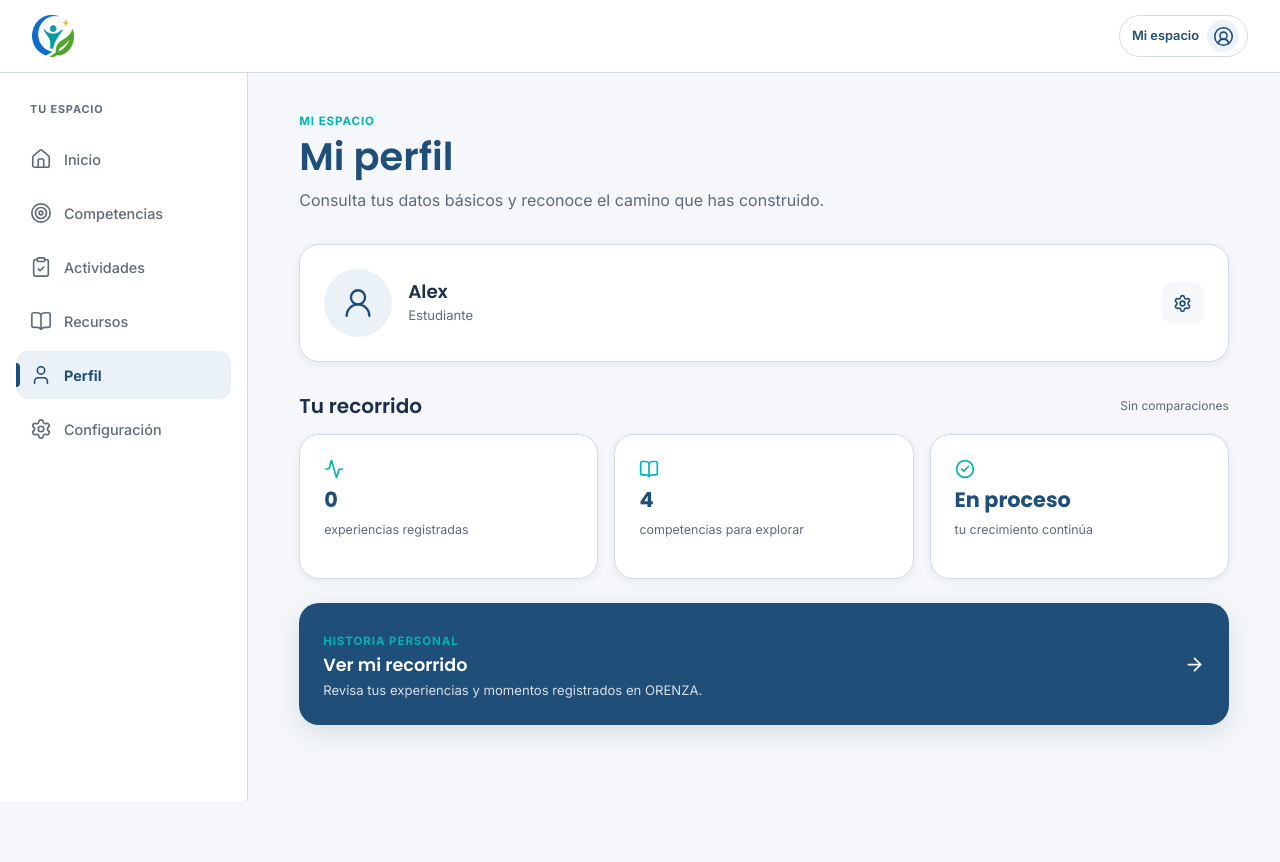
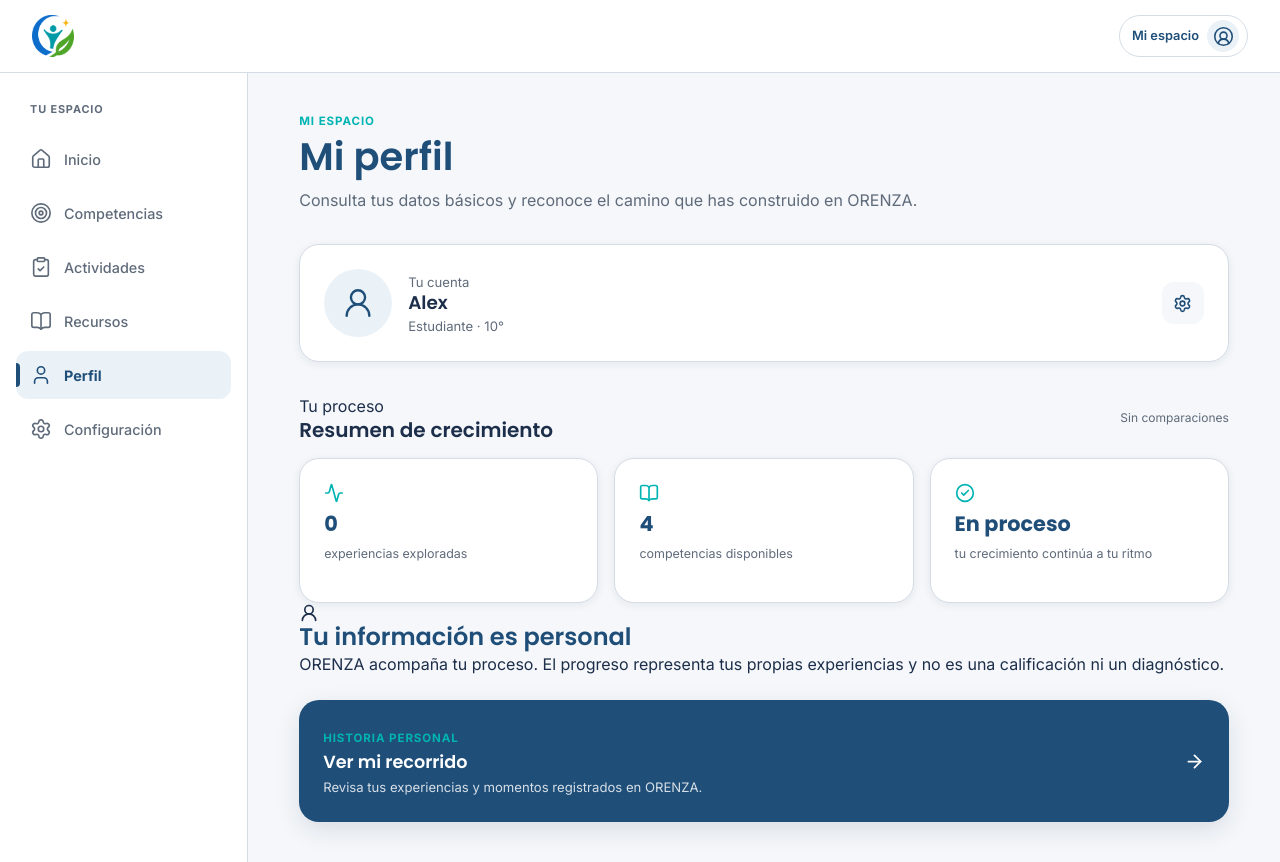
Before and after one commit to Pepealdana/ORENZA, a React (Vite) app: page /estudiante/perfil in a window 1280 px wide. Before the commit the page ends 801 px from the top, so only its background shows below. Built offline with nearby package versions, Linux system fonts and the light colour scheme.

Commit message:
refactor(frontend): finish student profile UI

```diff
--- a/src/pages/student/ProfilePage.jsx
+++ b/src/pages/student/ProfilePage.jsx
@@ -1,63 +1,53 @@
 import { Link } from 'react-router-dom';
-import { Activity, ArrowRight, BookOpen, CheckCircle2, Settings, UserRound } from 'lucide-react';
+import { Activity, ArrowRight, BookOpen, CheckCircle2, Mail, Settings, UserRound } from 'lucide-react';
 
 import studentData from '../../data/studentData';
+import { getCompletedActivities } from '../../utils/activityStorage';
 import styles from './ProfilePage.module.css';
 
 function ProfilePage() {
-  const completed = studentData.recentActivities?.length ?? 0;
-  const competencies = studentData.competencies?.length ?? 0;
+  const completedCount = getCompletedActivities().length;
+  const competencyCount = studentData.competencies?.length ?? 0;
 
   return (
     <section className={styles.page}>
       <header className={styles.header}>
         <p className={styles.eyebrow}>Mi espacio</p>
         <h1>Mi perfil</h1>
-        <p>Consulta tus datos básicos y reconoce el camino que has construido.</p>
+        <p>Consulta tus datos básicos y reconoce el camino que has construido en ORENZA.</p>
       </header>
 
-      <div className={styles.profileCard}>
-        <div className={styles.avatar}><UserRound size={34} strokeWidth={1.7} /></div>
+      <section className={styles.profileCard} aria-labelledby="profile-name">
+        <div className={styles.avatar} aria-hidden="true"><UserRound size={34} strokeWidth={1.7} /></div>
         <div className={styles.identity}>
-          <h2>{studentData.name}</h2>
-          <p>Estudiante</p>
+          <p className={styles.identityLabel}>Tu cuenta</p>
+          <h2 id="profile-name">{studentData.name}</h2>
+          <p className={styles.role}>Estudiante · {studentData.grade || 'En formación'}</p>
+          {studentData.email && <p className={styles.email}><Mail size={14} aria-hidden="true" />{studentData.email}</p>}
         </div>
-        <Link className={styles.settingsLink} to="/estudiante/configuracion" aria-label="Ir a configuración">
-          <Settings size={19} />
-        </Link>
-      </div>
+        <Link className={styles.settingsLink} to="/estudiante/configuracion" aria-label="Ir a configuración" title="Configuración"><Settings size={19} /></Link>
+      </section>
 
-      <section className={styles.section}>
+      <section className={styles.section} aria-labelledby="journey-summary">
         <div className={styles.sectionTitle}>
-          <h2>Tu recorrido</h2>
+          <div><p className={styles.sectionEyebrow}>Tu proceso</p><h2 id="journey-summary">Resumen de crecimiento</h2></div>
           <span>Sin comparaciones</span>
         </div>
         <div className={styles.stats}>
-          <article className={styles.stat}>
-            <Activity size={20} aria-hidden="true" />
-            <strong>{completed}</strong>
-            <span>experiencias registradas</span>
-          </article>
-          <article className={styles.stat}>
-            <BookOpen size={20} aria-hidden="true" />
-            <strong>{competencies}</strong>
-            <span>competencias para explorar</span>
-          </article>
-          <article className={styles.stat}>
-            <CheckCircle2 size={20} aria-hidden="true" />
-            <strong>En proceso</strong>
-            <span>tu crecimiento continúa</span>
-          </article>
+          <article className={styles.stat}><span className={styles.statIcon}><Activity size={20} /></span><strong>{completedCount}</strong><span>experiencias exploradas</span></article>
+          <article className={styles.stat}><span className={styles.statIcon}><BookOpen size={20} /></span><strong>{competencyCount}</strong><span>competencias disponibles</span></article>
+          <article className={styles.stat}><span className={styles.statIcon + ' ' + styles.success}><CheckCircle2 size={20} /></span><strong>En proceso</strong><span>tu crecimiento continúa a tu ritmo</span></article>
         </div>
       </section>
 
+      <section className={styles.notice}>
+        <div className={styles.noticeIcon}><UserRound size={20} /></div>
+        <div><h2>Tu información es personal</h2><p>ORENZA acompaña tu proceso. El progreso representa tus propias experiencias y no es una calificación ni un diagnóstico.</p></div>
+      </section>
+
       <Link className={styles.continueCard} to="/estudiante/recorrido">
-        <div>
-          <span className={styles.cardEyebrow}>Historia personal</span>
-          <h2>Ver mi recorrido</h2>
-          <p>Revisa tus experiencias y momentos registrados en ORENZA.</p>
-        </div>
-        <ArrowRight size={21} aria-hidden="true" />
+        <div><span className={styles.cardEyebrow}>Historia personal</span><h2>Ver mi recorrido</h2><p>Revisa tus experiencias y momentos registrados en ORENZA.</p></div>
+        <ArrowRight size={21} />
       </Link>
     </section>
   );
```
